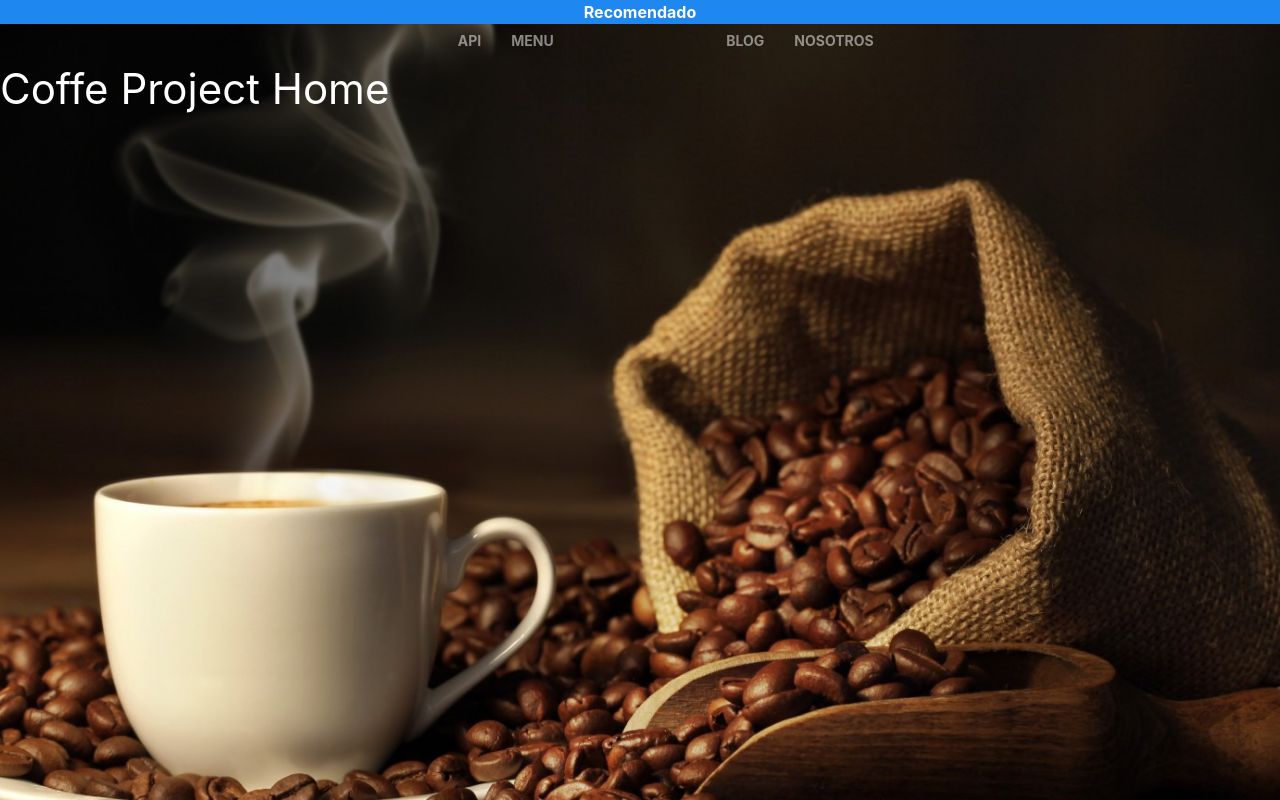
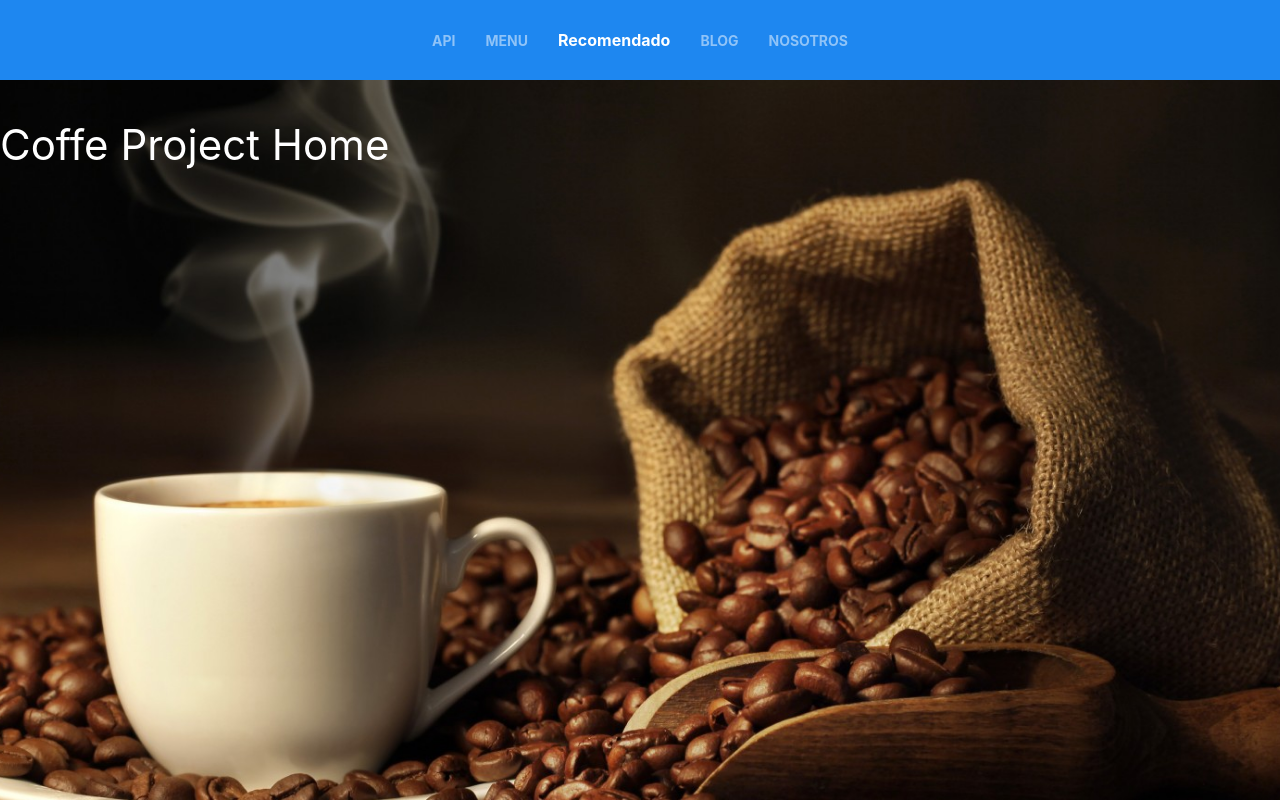
Before and after one commit to daisy-bait/Coffe-Shop-SPA, a React (Vite) app: page / in a window 1280 px wide. Shown: the top 800 px of the page. Built offline with nearby package versions, Linux system fonts and the light colour scheme.

Commit message:
fix(navbar): now links show inside the navbar

```diff
--- a/src/components/Navbar.jsx
+++ b/src/components/Navbar.jsx
@@ -13,7 +13,6 @@ const Navbar = () => {
                         {/* Para que todo el contenido se vea alineado y organizado hacia el centro */}
                         <div className="uk-navbar-center uk-flex uk-flex-center">
                             {/* Ahora empezamos a dividir el centro en izquierda y derecha */}
-                            <div className="uk-navbar-center-left">
                             <ul className="uk-navbar-nav">
                                 <li>
                                     <NavLink to="/api" end>
@@ -26,11 +25,9 @@ const Navbar = () => {
                                     </NavLink>
                                 </li>
                             </ul>
-                            </div>
                             <NavLink to="/suggest" end>
                                 <strong>Recomendado</strong>
                             </NavLink>
-                            <div className="uk-navbar-center-right">
                             <ul className="uk-navbar-nav">
                                 <li>
                                     <NavLink to="/blog" end>
@@ -46,7 +43,6 @@ const Navbar = () => {
                         </div>
                     </div>
                 </div>
-                </div>
             </nav>
         </div>
     );
```
Lines whose indentation alone changed are shown as unchanged.
